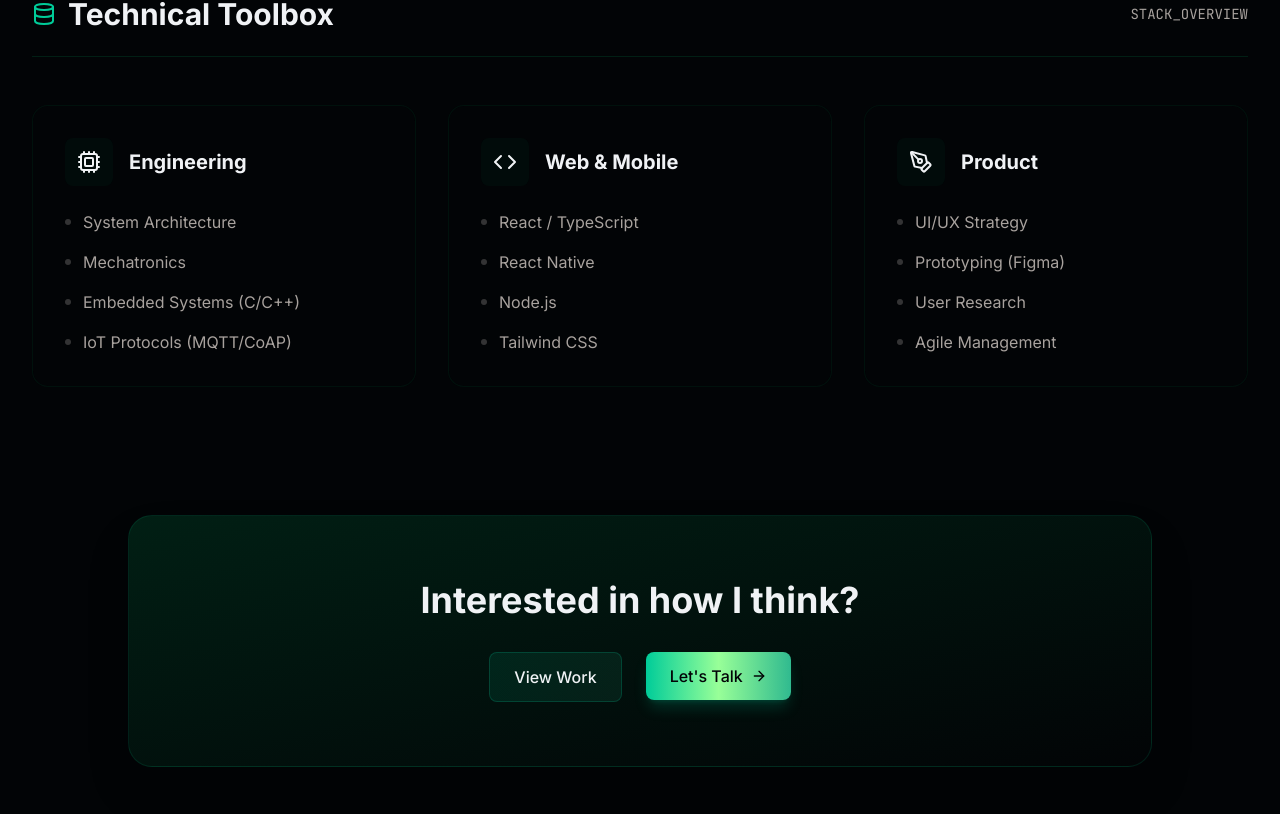
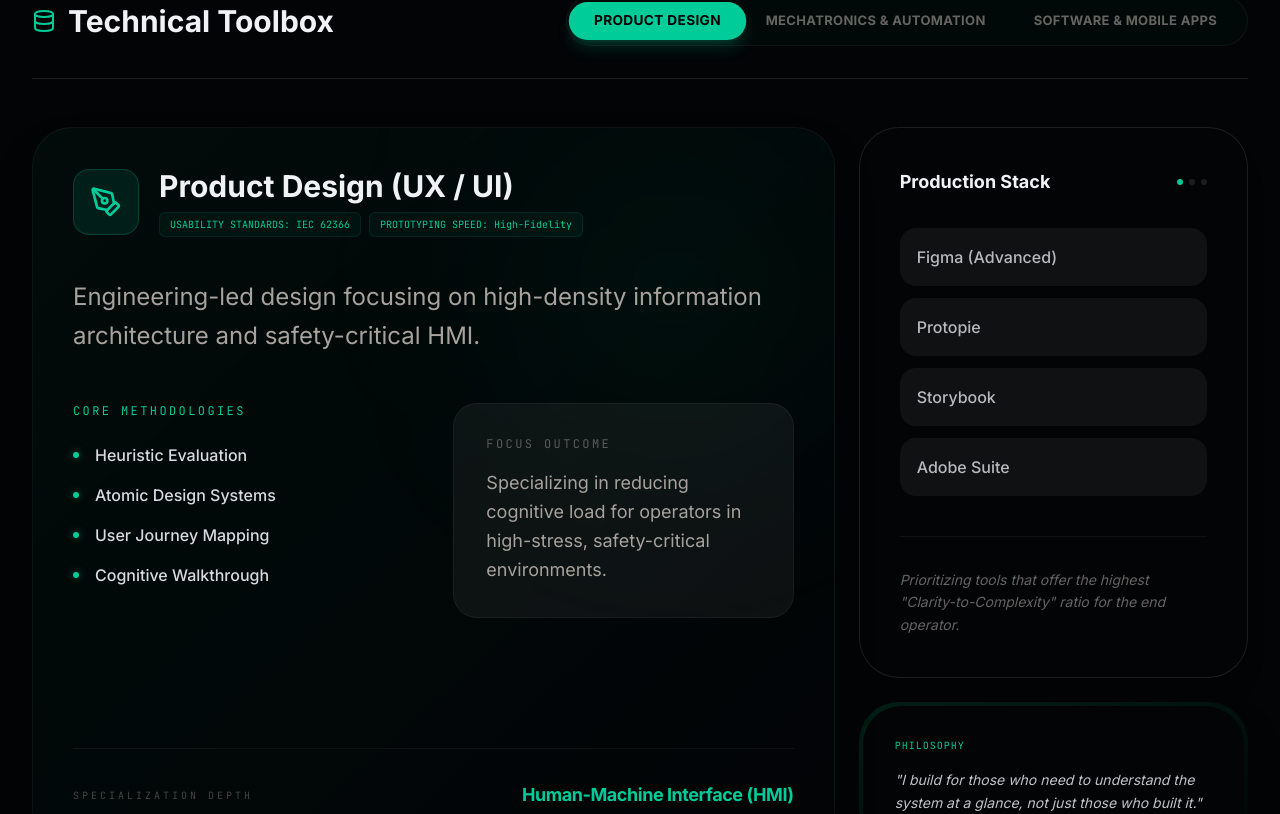
Before and after one commit to kanoonhazan/hazans-gix, a React (Vite) app: page /about in a window 1280 px wide. Shown: the part 1536-2350 px from the top of the page. Built offline with nearby package versions, Linux system fonts and the light colour scheme.

Commit message:
UI: Overhaul Technical Toolbox with detailed, field-specific Bento Grid playground

```diff
--- a/pages/About.tsx
+++ b/pages/About.tsx
@@ -11,11 +11,48 @@ const About: React.FC = () => {
     "Build systems people can trust"
   ];
 
-  const skills = [
-    { category: "Engineering", icon: Cpu, items: ["System Architecture", "Mechatronics", "Embedded Systems (C/C++)", "IoT Protocols (MQTT/CoAP)"] },
-    { category: "Web & Mobile", icon: Code, items: ["React / TypeScript", "React Native", "Node.js", "Tailwind CSS"] },
-    { category: "Product", icon: PenTool, items: ["UI/UX Strategy", "Prototyping (Figma)", "User Research", "Agile Management"] }
-  ];
+  const [activeTab, setActiveTab] = React.useState('Product Design (UX / UI)');
+
+  const toolboxData = {
+    'Product Design (UX / UI)': {
+      icon: PenTool,
+      description: 'Engineering-led design focusing on high-density information architecture and safety-critical HMI.',
+      stats: [
+        { label: 'Usability Standards', value: 'IEC 62366' },
+        { label: 'Prototyping Speed', value: 'High-Fidelity' },
+      ],
+      methodologies: ['Heuristic Evaluation', 'Atomic Design Systems', 'User Journey Mapping', 'Cognitive Walkthrough'],
+      techStack: ['Figma (Advanced)', 'Protopie', 'Storybook', 'Adobe Suite'],
+      focus: 'Human-Machine Interface (HMI)',
+      highlight: 'Specializing in reducing cognitive load for operators in high-stress, safety-critical environments.'
+    },
+    'Mechatronics & Automation': {
+      icon: Cpu,
+      description: 'Low-latency control systems and hardware-software integration for industrial robotics.',
+      stats: [
+        { label: 'Control Latency', value: '< 10ms' },
+        { label: 'Protocols', value: 'CAN, EtherCAT' },
+      ],
+      methodologies: ['PID Control Tuning', 'Finite State Machines', 'Sensor Fusion (Kalman)', 'DFM/DFA'],
+      techStack: ['C/C++ (Embedded)', 'SolidWorks', 'Altium Designer', 'ROS2'],
+      focus: 'Distributed Robotics Fleet',
+      highlight: 'Resolving traffic orchestration and deadlock issues in warehouse automation through decentralized logic.'
+    },
+    'Software & Mobile Apps': {
+      icon: Code,
+      description: 'Building resilient, distributed architectures that handle high concurrency and real-time data.',
+      stats: [
+        { label: 'Architecture', value: 'Micro-services' },
+        { label: 'Data Sync', value: 'WebSockets' },
+      ],
+      methodologies: ['TDD / BDD', 'CI/CD Pipelines', 'REST/GraphQL Design', 'Cloud-Native Scalability'],
+      techStack: ['React / Next.js', 'TypeScript', 'Node.js (Bun)', 'PostgreSQL / Redis'],
+      focus: 'High-Performance Systems',
+      highlight: 'Developing secure, scalable foundations for hardware-integrated software and mobile platforms.'
+    }
+  };
+
+  const categories = Object.keys(toolboxData) as Array<keyof typeof toolboxData>;
 
   return (
     <div className="pt-24 pb-20 max-w-7xl mx-auto px-4 sm:px-6 lg:px-8">
@@ -86,37 +123,118 @@ const About: React.FC = () => {
         </div>
       </div>
 
-      {/* Technical Proficiency Grid */}
+      {/* Technical Proficiency Playground */}
       <div className="mb-32 opacity-0 animate-fade-in-up delay-300">
-        <div className="flex items-center justify-between mb-12 border-b border-darkGreen pb-6">
+        <div className="flex flex-col md:flex-row items-center justify-between mb-12 border-b border-white/10 pb-8 gap-6">
           <h2 className="text-3xl font-bold text-antiFlashWhite flex items-center">
             <Database className="w-6 h-6 mr-3 text-caribbeanGreen" /> Technical Toolbox
           </h2>
-          <span className="hidden md:block text-stone font-mono text-sm">STACK_OVERVIEW</span>
+
+          <div className="flex bg-darkGreen/20 p-1.5 rounded-full border border-white/5 backdrop-blur-md">
+            {categories.map((cat) => (
+              <button
+                key={cat}
+                onClick={() => setActiveTab(cat)}
+                className={`px-6 py-2 rounded-full text-[13px] font-bold tracking-wide transition-all duration-500 whitespace-nowrap ${activeTab === cat
+                    ? 'bg-caribbeanGreen text-richBlack shadow-lg shadow-caribbeanGreen/20 scale-105'
+                    : 'text-stone/60 hover:text-antiFlashWhite'
+                  }`}
+              >
+                {cat.split(' (')[0].toUpperCase()}
+              </button>
+            ))}
+          </div>
         </div>
 
-        <div className="grid grid-cols-1 md:grid-cols-3 gap-8">
-          {skills.map((skillGroup, idx) => (
-            <div key={skillGroup.category} className="bg-richBlack/50 border border-darkGreen/50 rounded-2xl p-8 hover:border-caribbeanGreen/50 hover:bg-darkGreen/10 transition-all duration-300 group">
-              <div className="flex items-center mb-6 text-antiFlashWhite font-bold text-xl">
-                <div className="p-3 bg-darkGreen/30 rounded-lg mr-4 group-hover:text-caribbeanGreen transition-colors">
-                  <skillGroup.icon className="w-6 h-6" />
+        {/* Tab Content: Flexible Bento Grid */}
+        <div className="grid grid-cols-1 md:grid-cols-12 gap-6 transition-all duration-500">
+
+          {/* Main Context Card */}
+          <div className="md:col-span-8 bg-gradient-to-br from-darkGreen/30 to-richBlack border border-white/5 rounded-[2.5rem] p-10 flex flex-col justify-between relative overflow-hidden group shadow-2xl">
+            <div className="absolute top-0 right-0 w-80 h-80 bg-caribbeanGreen/5 rounded-full blur-[120px]"></div>
+
+            <div className="relative z-10">
+              <div className="flex items-center space-x-5 mb-10">
+                <div className="p-4 bg-caribbeanGreen/10 rounded-2xl border border-caribbeanGreen/20">
+                  {React.createElement(toolboxData[activeTab as keyof typeof toolboxData].icon, { className: "w-8 h-8 text-caribbeanGreen" })}
                 </div>
-                {skillGroup.category}
+                <div>
+                  <h3 className="text-3xl font-bold text-antiFlashWhite mb-2">{activeTab}</h3>
+                  <div className="flex flex-wrap gap-2">
+                    {toolboxData[activeTab as keyof typeof toolboxData].stats.map(stat => (
+                      <div key={stat.label} className="text-[10px] font-mono text-caribbeanGreen bg-caribbeanGreen/5 px-2.5 py-1 rounded-md border border-caribbeanGreen/10">
+                        {stat.label.toUpperCase()}: {stat.value}
+                      </div>
+                    ))}
+                  </div>
+                </div>
               </div>
-              <ul className="space-y-4">
-                {skillGroup.items.map(item => (
-                  <li key={item} className="text-stone flex items-center group-hover:text-antiFlashWhite transition-colors">
-                    <span className="w-1.5 h-1.5 bg-stone/30 rounded-full mr-3 group-hover:bg-caribbeanGreen transition-colors"></span>
-                    {item}
-                  </li>
+
+              <p className="text-2xl text-stone leading-relaxed mb-12 max-w-3xl">
+                {toolboxData[activeTab as keyof typeof toolboxData].description}
+              </p>
+
+              <div className="grid grid-cols-1 sm:grid-cols-2 gap-10">
+                <div>
+                  <h4 className="text-xs font-mono uppercase tracking-[0.2em] text-caribbeanGreen mb-6">Core Methodologies</h4>
+                  <ul className="space-y-4">
+                    {toolboxData[activeTab as keyof typeof toolboxData].methodologies.map(m => (
+                      <li key={m} className="flex items-center text-antiFlashWhite/90 font-medium">
+                        <div className="w-1.5 h-1.5 bg-caribbeanGreen rounded-full mr-4 shadow-[0_0_8px_rgba(0,204,153,0.5)]"></div>
+                        {m}
+                      </li>
+                    ))}
+                  </ul>
+                </div>
+                <div className="bg-white/5 rounded-3xl p-8 border border-white/5">
+                  <h4 className="text-xs font-mono uppercase tracking-[0.2em] text-stone/50 mb-4">Focus Outcome</h4>
+                  <p className="text-stone leading-relaxed text-lg">
+                    {toolboxData[activeTab as keyof typeof toolboxData].highlight}
+                  </p>
+                </div>
+              </div>
+            </div>
+
+            <div className="relative z-10 mt-16 pt-8 border-t border-white/5 flex items-center justify-between">
+              <span className="text-stone/40 font-mono text-[10px] tracking-[0.3em] uppercase">Specialization Depth</span>
+              <span className="text-caribbeanGreen font-bold tracking-tight text-lg">{toolboxData[activeTab as keyof typeof toolboxData].focus}</span>
+            </div>
+          </div>
+
+          {/* Side Column: Stack & Insight */}
+          <div className="md:col-span-4 flex flex-col gap-6">
+            <div className="bg-richBlack border border-white/10 rounded-[2.5rem] p-10 flex flex-col group hover:border-caribbeanGreen/30 transition-all duration-500 shadow-xl flex-grow">
+              <h4 className="text-lg font-bold text-antiFlashWhite mb-8 flex items-center justify-between">
+                Production Stack
+                <div className="flex space-x-1.5">
+                  {[1, 2, 3].map(i => <div key={i} className={`w-1.5 h-1.5 rounded-full ${i === 1 ? 'bg-caribbeanGreen animate-pulse' : 'bg-white/10'}`}></div>)}
+                </div>
+              </h4>
+              <div className="space-y-3">
+                {toolboxData[activeTab as keyof typeof toolboxData].techStack.map(tech => (
+                  <div key={tech} className="flex items-center p-4 bg-white/5 rounded-2xl border border-transparent group-hover:border-white/5 group-hover:bg-darkGreen/10 transition-all">
+                    <span className="text-antiFlashWhite/75 font-medium">{tech}</span>
+                  </div>
                 ))}
-              </ul>
+              </div>
+              <div className="mt-10 pt-8 border-t border-white/5">
+                <p className="text-sm text-stone/60 italic leading-relaxed">
+                  Prioritizing tools that offer the highest "Clarity-to-Complexity" ratio for the end operator.
+                </p>
+              </div>
             </div>
-          ))}
+
+            <div className="bg-gradient-to-br from-darkGreen to-richBlack p-1 rounded-[2.5rem] shadow-2xl">
+              <div className="bg-richBlack rounded-[2.4rem] p-8">
+                <span className="text-[10px] font-mono text-caribbeanGreen uppercase tracking-widest block mb-4">Philosophy</span>
+                <p className="text-antiFlashWhite/80 text-sm leading-relaxed italic">
+                  "I build for those who need to understand the system at a glance, not just those who built it."
+                </p>
+              </div>
+            </div>
+          </div>
         </div>
       </div>
-
 
       {/* CTA */}
       <div className="bg-gradient-to-br from-darkGreen to-richBlack border border-bangladeshGreen/30 rounded-3xl p-16 text-center opacity-0 animate-fade-in-up delay-500 shadow-2xl relative overflow-hidden group max-w-5xl mx-auto">
```
